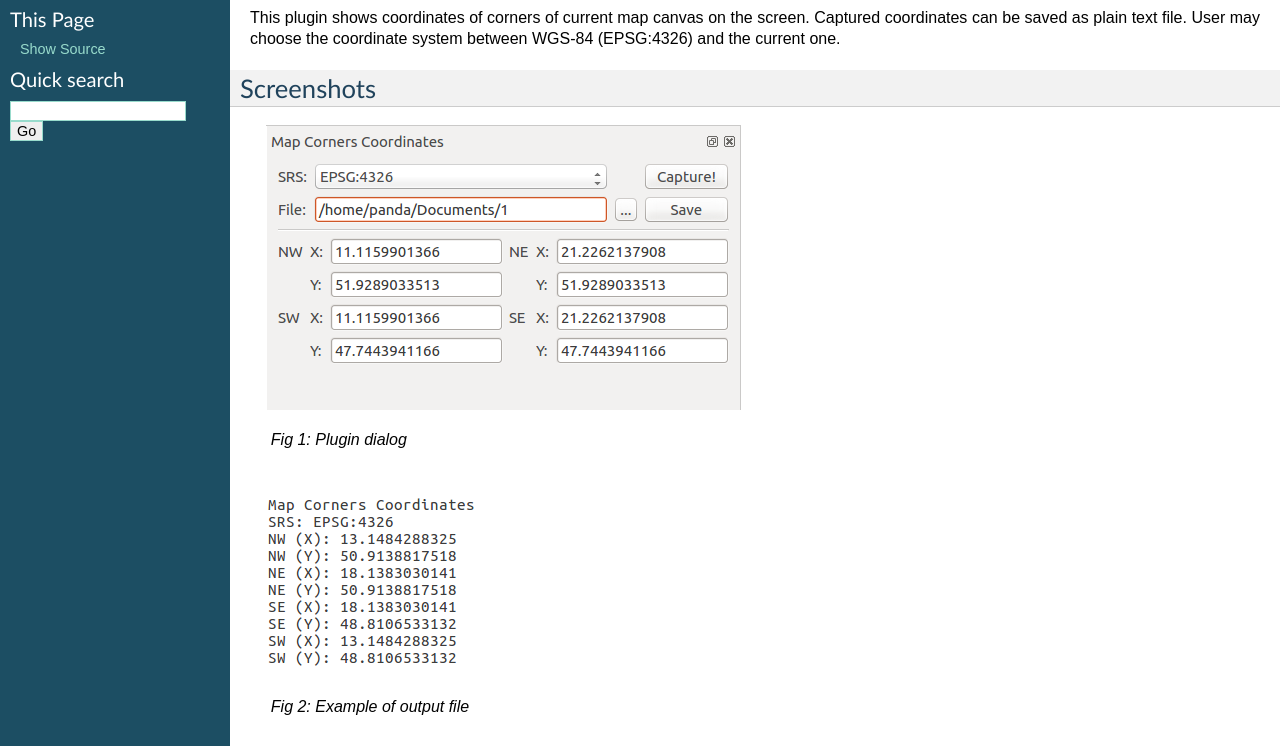
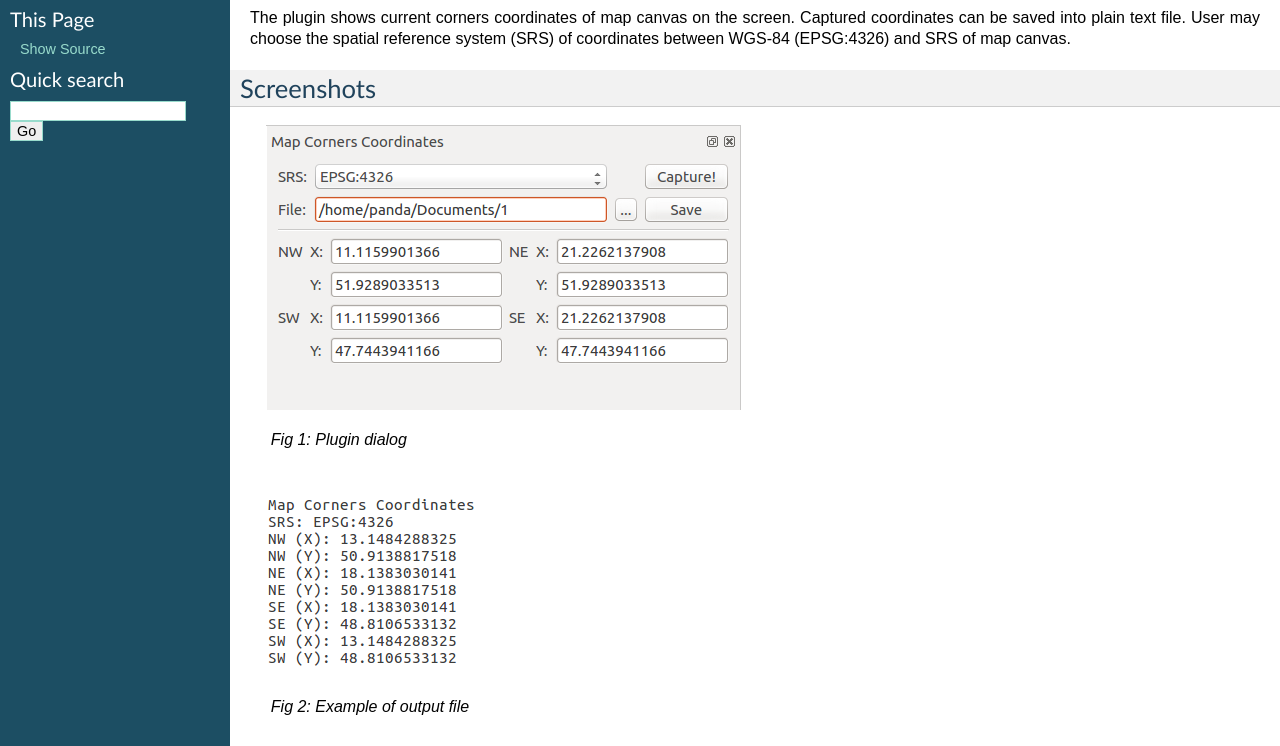
Before and after one commit to ctu-geoforall-lab/qgis-map-coords-plugin, a plain HTML site: page index.html in a window 1280 px wide. Shown: the part 141-887 px from the top of the page. Drawn offline with Linux system fonts and the light colour scheme.

Commit message:
publishing updated docs...

```diff
--- a/index.html
+++ b/index.html
@@ -47,9 +47,10 @@
 <h1>Map Corners Coordinates&#8217;s documentation<a class="headerlink" href="#map-corners-coordinates-s-documentation" title="Permalink to this headline">¶</a></h1>
 <div class="section" id="description">
 <h2>Description<a class="headerlink" href="#description" title="Permalink to this headline">¶</a></h2>
-<p>This plugin shows coordinates of corners of current map canvas on the
-screen. Captured coordinates can be saved as plain text file. User may
-choose the coordinate system between WGS-84 (EPSG:4326) and the current one.</p>
+<p>The plugin shows current corners coordinates of map canvas on the
+screen. Captured coordinates can be saved into plain text file. User
+may choose the spatial reference system (SRS) of coordinates between
+WGS-84 (EPSG:4326) and SRS of map canvas.</p>
 </div>
 <div class="section" id="screenshots">
 <h2>Screenshots<a class="headerlink" href="#screenshots" title="Permalink to this headline">¶</a></h2>
--- a/searchindex.js
+++ b/searchindex.js
@@ -1 +1 @@
-Search.setIndex({envversion:49,filenames:["index"],objects:{},objnames:{},objtypes:{},terms:{between:0,can:0,canva:0,captur:0,choos:0,current:0,dialog:0,epsg:0,exampl:0,fig:0,file:0,mai:0,output:0,plain:0,plugin:0,save:0,screen:0,show:0,system:0,text:0,thi:0,user:0,wgs:0},titles:["Map Corners Coordinates&#8217;s documentation"],titleterms:{coordin:0,corner:0,descript:0,document:0,map:0,screenshot:0}})
+Search.setIndex({envversion:49,filenames:["index"],objects:{},objnames:{},objtypes:{},terms:{between:0,can:0,canva:0,captur:0,choos:0,current:0,dialog:0,epsg:0,exampl:0,fig:0,file:0,mai:0,output:0,plain:0,plugin:0,refer:0,save:0,screen:0,show:0,spatial:0,srs:0,system:0,text:0,user:0,wgs:0},titles:["Map Corners Coordinates&#8217;s documentation"],titleterms:{coordin:0,corner:0,descript:0,document:0,map:0,screenshot:0}})
```
